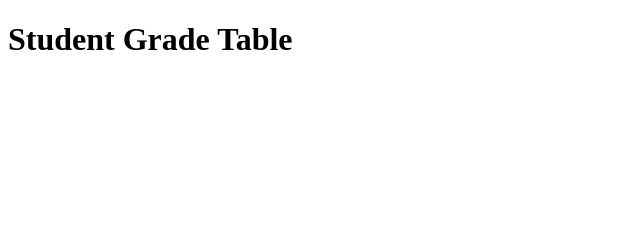
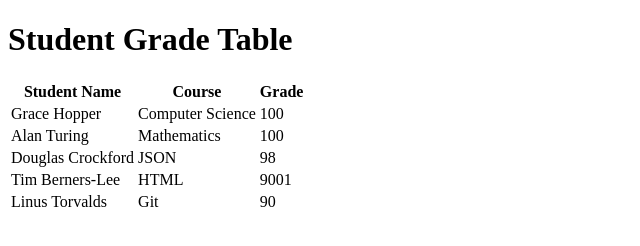
Before and after one commit to JoshuaAaronBaker/review, a website: page html-tables/index.html in a window 1280 px wide. Shown: the whole page, without its empty margins (0-640 px from the left). Drawn offline with Linux system fonts and the light colour scheme.

Commit message:
Created Table head and Table body, and filled out the the table body according to the given example.

```diff
--- a/html-tables/index.html
+++ b/html-tables/index.html
@@ -8,5 +8,41 @@
 </head>
 <body>
   <h1>Student Grade Table</h1>
+  <table>
+    <thead>
+      <tr>
+        <th scope="col">Student Name</th>
+        <th scope="col">Course</th>
+        <th scope="col">Grade</th>
+      </tr>
+    </thead>
+    <tbody>
+      <tr>
+        <td>Grace Hopper</td>
+        <td>Computer Science</td>
+        <td>100</td>
+      </tr>
+      <tr>
+        <td>Alan Turing</td>
+        <td>Mathematics</td>
+        <td>100</td>
+      </tr>
+      <tr>
+        <td>Douglas Crockford</td>
+        <td>JSON</td>
+        <td>98</td>
+      </tr>
+      <tr>
+        <td>Tim Berners-Lee</td>
+        <td>HTML</td>
+        <td>9001</td>
+      </tr>
+      <tr>
+        <td>Linus Torvalds</td>
+        <td>Git</td>
+        <td>90</td>
+      </tr>
+    </tbody>
+  </table>
 </body>
 </html>
```
